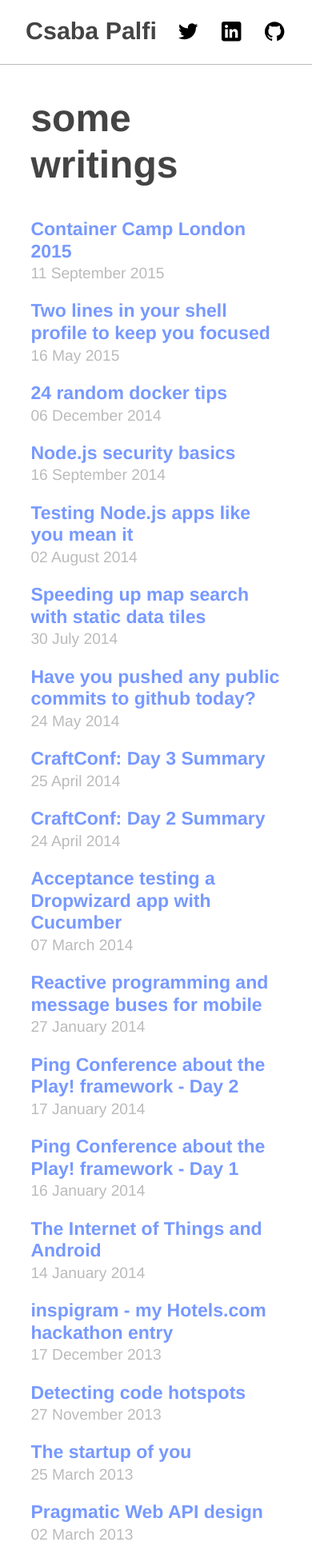
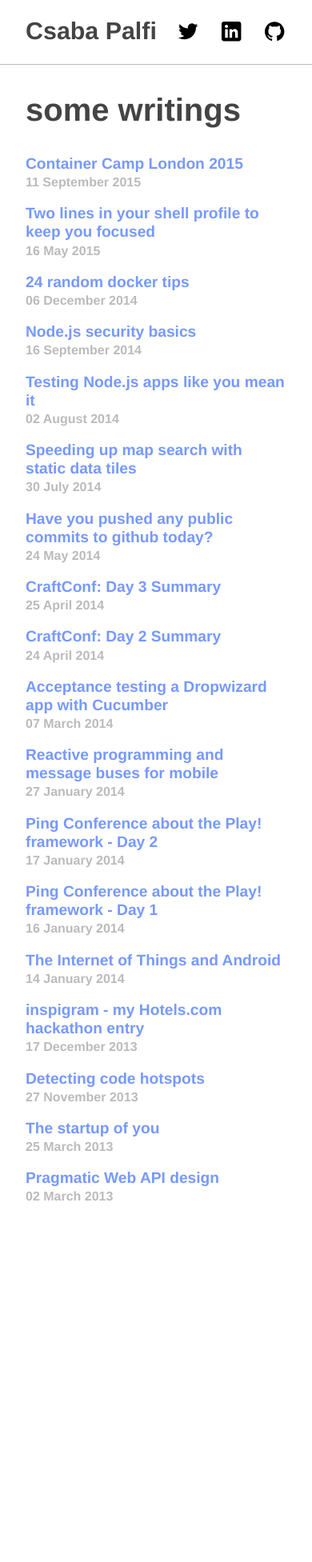
Before and after one commit to dublado/csabapalfi.github.io, a Jekyll site: the page built from index.html, in a window 390 px wide. Shown: the whole page at 80% size. Built offline with Jekyll 4.4.1, drawn with Linux system fonts in a browser that asks for light colours; Markdown is read by kramdown in place of the engine named in the settings; after the commit the page ends 1524 px from its top, so only the background shows below that.

Commit message:
smaller font and make post dates clickable
Signed-off-by: Csaba Palfi <csaba@palfi.me>

```diff
--- a/_includes/styles/main.scss
+++ b/_includes/styles/main.scss
@@ -29,7 +29,6 @@ header {
 main {
   display: block;
   padding-bottom: 2em;
-  font-size: 1.5em;
   line-height: 1.5em;
 }
 p {
@@ -62,9 +61,6 @@ a {
   color: $link-color;
   font-weight: bold;
   text-decoration: none;
-  &:hover {
-    text-decoration: underline;
-  }
 }
 strong {
   font-weight: bold;
@@ -85,9 +81,6 @@ pre {
 header {
   & a {
     color: $primary-color;
-    &:hover {
-      text-decoration: none;
-    }
   }
 }
 .follow-icons {
@@ -134,8 +127,6 @@ time {
   }
   main {
     padding: 0 2em 1em;
-    font-size: 1.2em;
-    line-height: 1.5em;
   }
   ul, ol {
     margin-left: 2em;
--- a/index.html
+++ b/index.html
@@ -8,12 +8,14 @@ description: Technology blog by a JavaScript and DevOps consultant based in Lond
   <ul class="posts">
   {% for post in site.posts %}
     <li class="post" itemprop="blogPost" itemscope itemtype="http://schema.org/BlogPosting" itemref="author">
-      <h2 class="post-title" itemprop="headline">
-        <a href="{{ post.url }}">{{ post.title }}</a>
-      </h2>
-      <time itemprop="datePublished" datetime="{{ post.date | date: '%Y-%m-%d' }}">
-        {{ post.date | date_to_long_string }}
-      </time>
+      <a href="{{ post.url }}">
+        <h2 class="post-title" itemprop="headline">
+          {{ post.title }}
+        </h2>
+        <time itemprop="datePublished" datetime="{{ post.date | date: '%Y-%m-%d' }}">
+          {{ post.date | date_to_long_string }}
+        </time>
+      </a>
     </li>
   {% endfor %}
   </ul>
```
